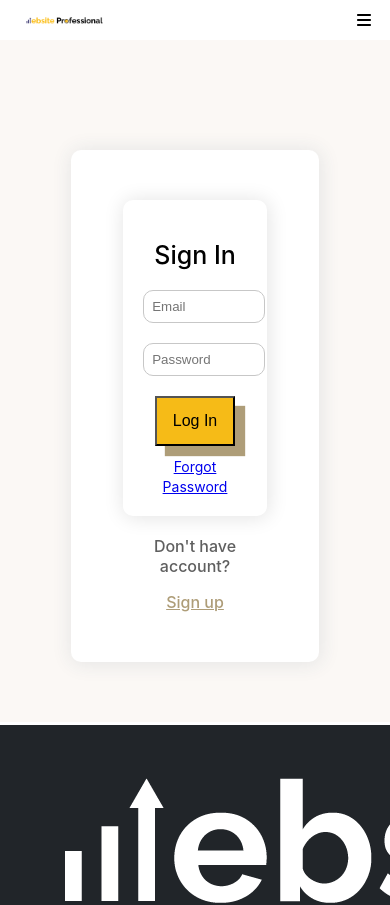
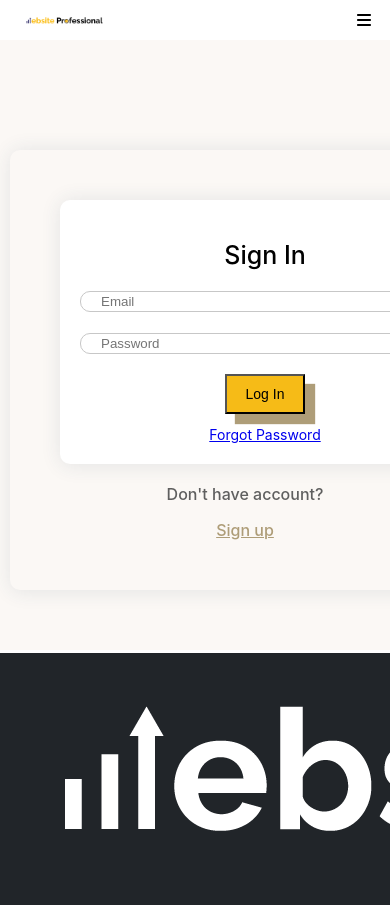
Before and after one commit to sazzadhossain1/websitesprofessional, a React (Create React App) app: page /login in a window 390 px wide. Shown: the top 905 px of the page. Built offline with nearby package versions, Linux system fonts and the light colour scheme.

Commit message:
login page and signup page responsive done

```diff
--- a/src/components/Footer/Footer.js
+++ b/src/components/Footer/Footer.js
@@ -58,7 +58,11 @@ const Footer = () => {
             >
               <FontAwesomeIcon className="footer_icon" icon={faFacebook} />
             </Link>
-            <FontAwesomeIcon className="footer_icon" icon={faInstagram} />
+
+            <Link to="/accessDenied">
+              <FontAwesomeIcon className="footer_icon" icon={faInstagram} />
+            </Link>
+
             <Link target="_blank" to="https://github.com/Cristiane11">
               <FontAwesomeIcon className="footer_icon" icon={faGithub} />
             </Link>
--- a/src/components/Login/Login.css
+++ b/src/components/Login/Login.css
@@ -4,7 +4,6 @@
   margin-bottom: -47px;
 }
 .login_cart_div {
-  background-color: white;
   width: 40%;
   margin: auto;
   padding: 50px;
@@ -14,6 +13,7 @@
   border-radius: 10px;
 }
 .login_inner_div {
+  background-color: white;
   box-shadow: 1px 1px 20px 1px rgb(228, 228, 228);
   width: 70%;
   margin: auto;
@@ -66,3 +66,55 @@
   color: #6e695f;
   font-weight: 500;
 }
+
+@media screen and (max-width: 1200px) {
+  .login_cart_div {
+    width: 60%;
+  }
+}
+@media screen and (max-width: 900px) {
+  .login_cart_div {
+    width: 70%;
+  }
+
+  .login_inner_div {
+    width: 80%;
+  }
+}
+@media screen and (max-width: 700px) {
+  .login_cart_div {
+    width: 80%;
+  }
+
+  .login_inner_div {
+    width: 90%;
+  }
+}
+@media screen and (max-width: 700px) {
+  .login_cart_div {
+    width: 90%;
+  }
+
+  .login_inner_div {
+    width: 100%;
+  }
+}
+@media screen and (max-width: 400px) {
+  .login_cart_div {
+    width: 100%;
+  }
+
+  .login_inner_div {
+    width: 100%;
+  }
+
+  .login_input {
+    padding: 2px 20px;
+  }
+  .login_btn {
+    padding: 0px;
+    font-size: 14px;
+
+    height: 40px;
+  }
+}
```
